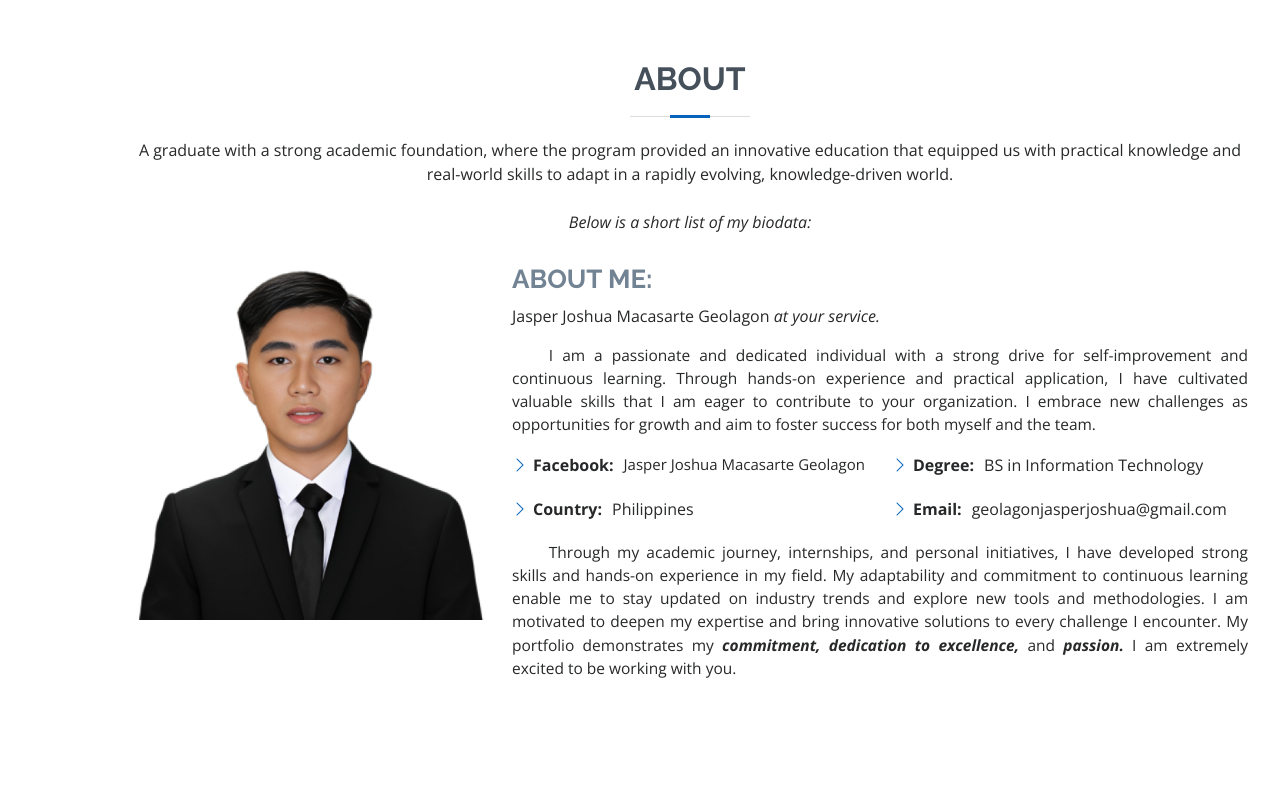
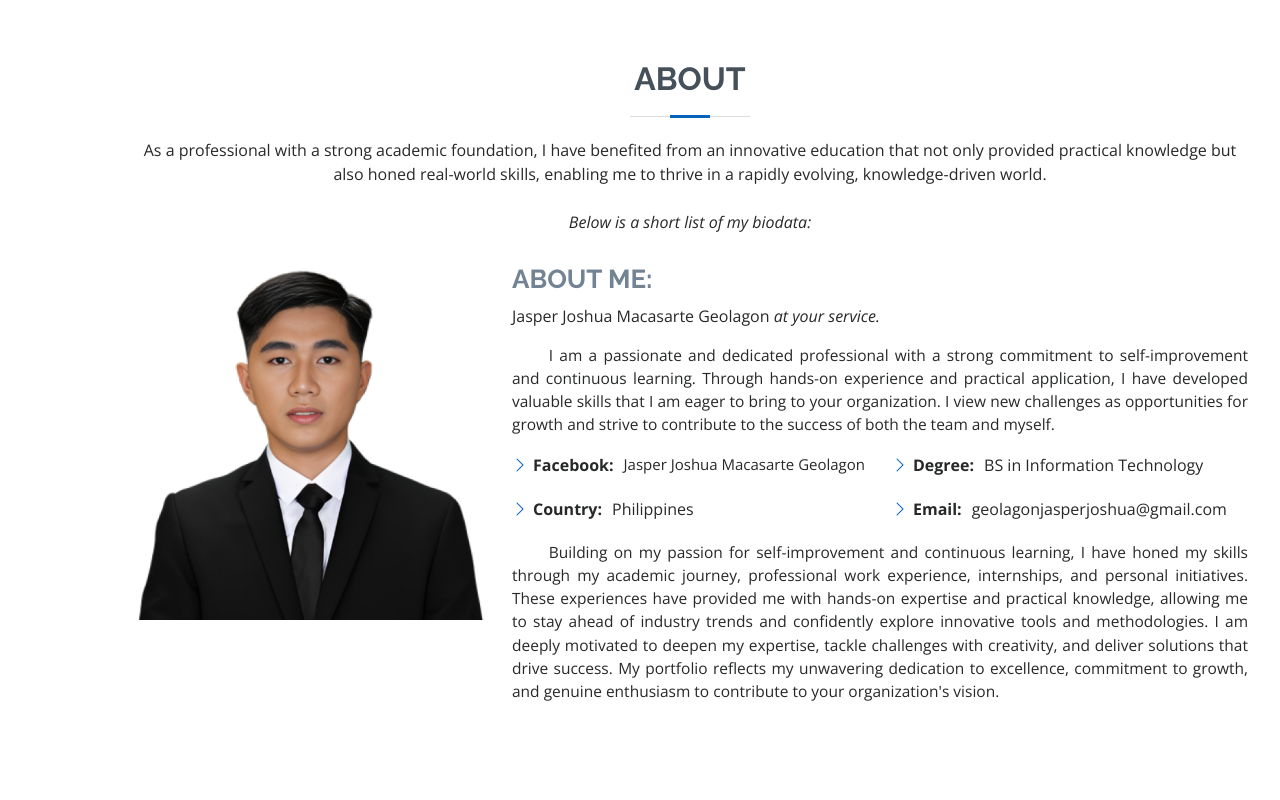
Before and after one commit to jasperjoshua/Portfolio, a plain HTML site: page index.html in a window 1280 px wide. Shown: the part 800-1600 px from the top of the page. Drawn offline with nearby package versions, Linux system fonts and the light colour scheme.

Commit message:
some changes

```diff
--- a/index.html
+++ b/index.html
@@ -82,8 +82,9 @@
 
         <div class="section-title">
           <h2>About</h2>
-          <p>A graduate with a strong academic foundation, where the program provided an innovative education that equipped us with
-            practical knowledge and real-world skills to adapt in a rapidly evolving, knowledge-driven world.</p>
+          <p>As a professional with a strong academic foundation, I have benefited from an innovative education that not only
+            provided practical knowledge but also honed real-world skills, enabling me to thrive in a rapidly evolving,
+            knowledge-driven world.</p>
 
           <br><p class="fst-italic">Below is a short list of my biodata: </p>
         </div>
@@ -99,10 +100,10 @@
               Jasper Joshua Macasarte Geolagon <i>at your service.</i>
             </p>
 
-            <p style="text-align: justify; text-indent: 5%; font-size: 15.5px;">I am a passionate and dedicated individual with a strong
-              drive for self-improvement and continuous learning. Through hands-on experience and practical application, I have cultivated
-              valuable skills that I am eager to contribute to your organization. I embrace new challenges as opportunities for growth and
-              aim to foster success for both myself and the team.
+            <p style="text-align: justify; text-indent: 5%; font-size: 15.5px;">I am a passionate and dedicated professional with a
+              strong commitment to self-improvement and continuous learning. Through hands-on experience and practical application,
+              I have developed valuable skills that I am eager to bring to your organization. I view new challenges as opportunities
+              for growth and strive to contribute to the success of both the team and myself.
             </p>
             <div class="row">
               <div class="col-lg-6">
@@ -123,11 +124,13 @@
               </div>
             </div>
             <p style="text-align: justify; text-indent: 5%; font-size: 15.5px;">
-              Through my academic journey, internships, and personal initiatives, I have developed strong skills and hands-on experience in my
-              field. My adaptability and commitment to continuous learning enable me to stay updated on industry trends and explore new tools
-              and methodologies. I am motivated to deepen my expertise and bring innovative solutions to every challenge I encounter.
-              My portfolio demonstrates my <i><b>commitment,</b></i> <i><b>dedication to excellence,</b></i>
-              and <i><b>passion.</b></i> I am extremely excited to be working with you.</p>
+              Building on my passion for self-improvement and continuous learning, I have honed my skills through my academic journey,
+              professional work experience, internships, and personal initiatives. These experiences have provided me with hands-on
+              expertise and practical knowledge, allowing me to stay ahead of industry trends and confidently explore innovative tools
+              and methodologies. I am deeply motivated to deepen my expertise, tackle challenges with creativity, and deliver solutions
+              that drive success. My portfolio reflects my unwavering dedication to excellence, commitment to growth, and genuine
+              enthusiasm to contribute to your organization's vision.
+            </p>
               <br>
 
               <!-- self video introduction video link -->
@@ -295,7 +298,10 @@
           <div class="resume-content">
             <h3 class="resume-title">Summary</h3>
             <p style="text-align: justify; text-indent: 5%;">
-              <em>I am a dedicated and motivated professional with a strong commitment to self-improvement and continuous learning. My diverse skills and experiences have prepared me to handle complex challenges effectively, and I am eager to bring these strengths to your organization. With a proven ability to adapt and a proactive approach to growth, I am confident that I would be a valuable asset to your team.</em>
+                As a results-driven professional, I combine my passion for continuous learning with practical experience to approach
+                challenges strategically and effectively. My diverse background has equipped me with the adaptability and problem-solving
+                skills needed to thrive in dynamic environments. With a focus on delivering impactful results and fostering collaboration,
+                I am excited to bring my unique strengths to your organization and contribute to its ongoing success.
             </p>
 
             <div class="resume-item pb-0">
```
